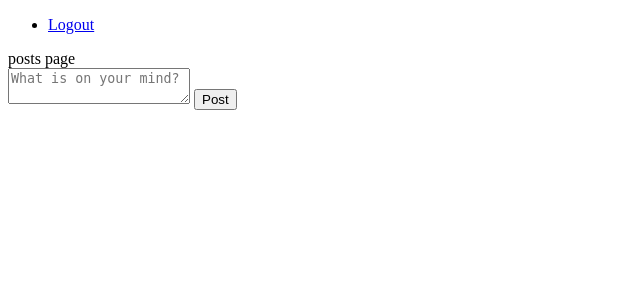
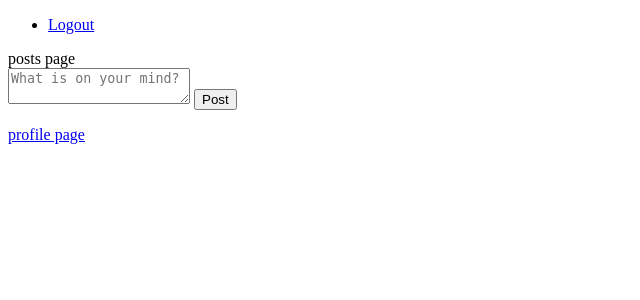
Before and after one commit to SarpongAbasimi/Autenticazione, a Flask app: page /altonero/ in a window 1280 px wide. Shown: the top 300 px of the page, without its empty margins (0-640 px from the left). Run offline with Flask 2, Linux system fonts and the light colour scheme; the visitor is signed in with stand-in values (Sample User, id 1); data comes from the database, SQL or seed files in the repository.

Commit message:
added link to profile page

```diff
--- a/app/templates/posts.html
+++ b/app/templates/posts.html
@@ -10,4 +10,5 @@
     {{ postform.content(placeholder='What is on your mind?') }}
     {{ postform.submit }}
   </form>
+  <p> <a href={{ url_for('user.profile', username=current_user.name)}}>profile page</a></p>
 {% endblock %}
```
